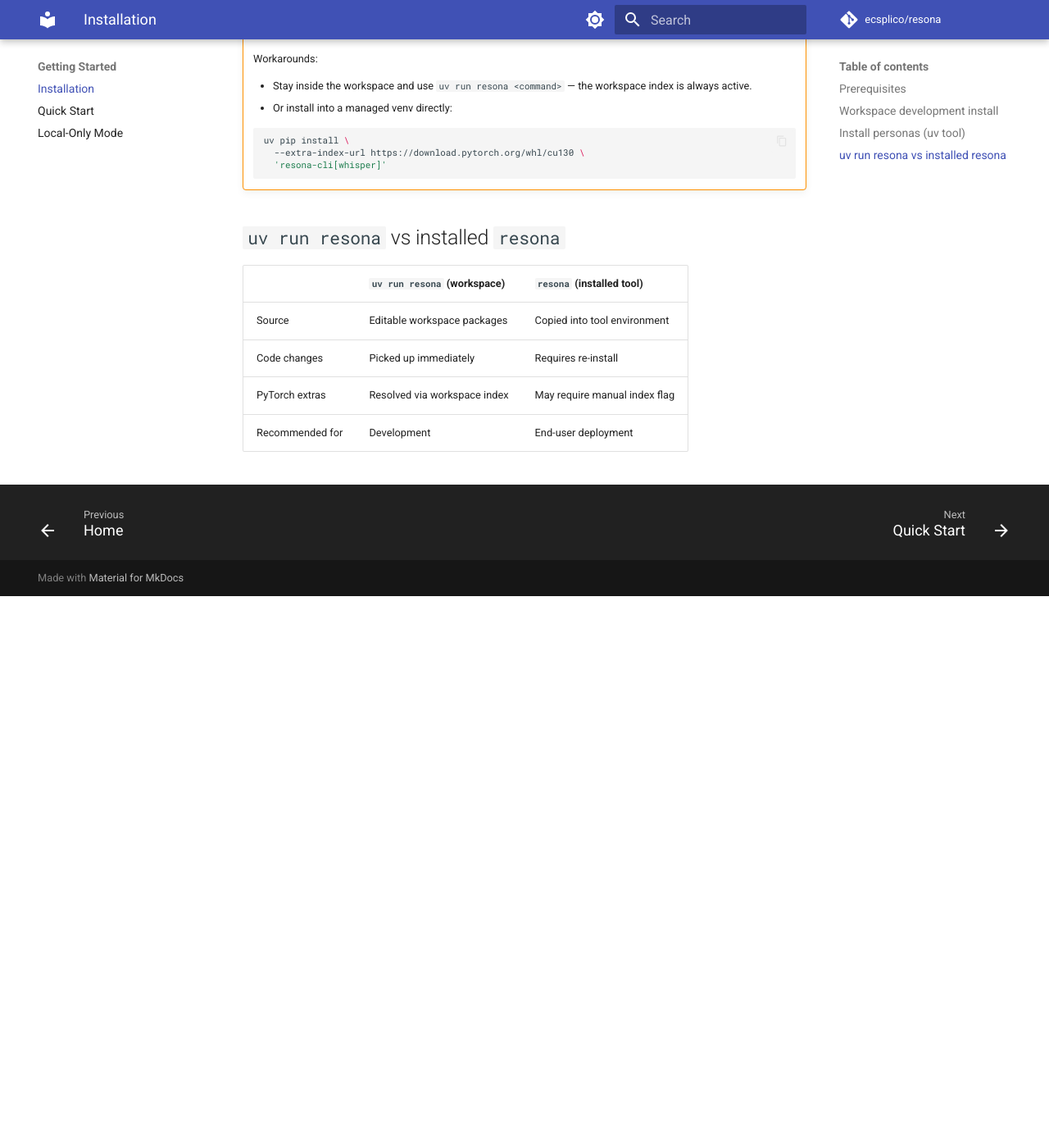
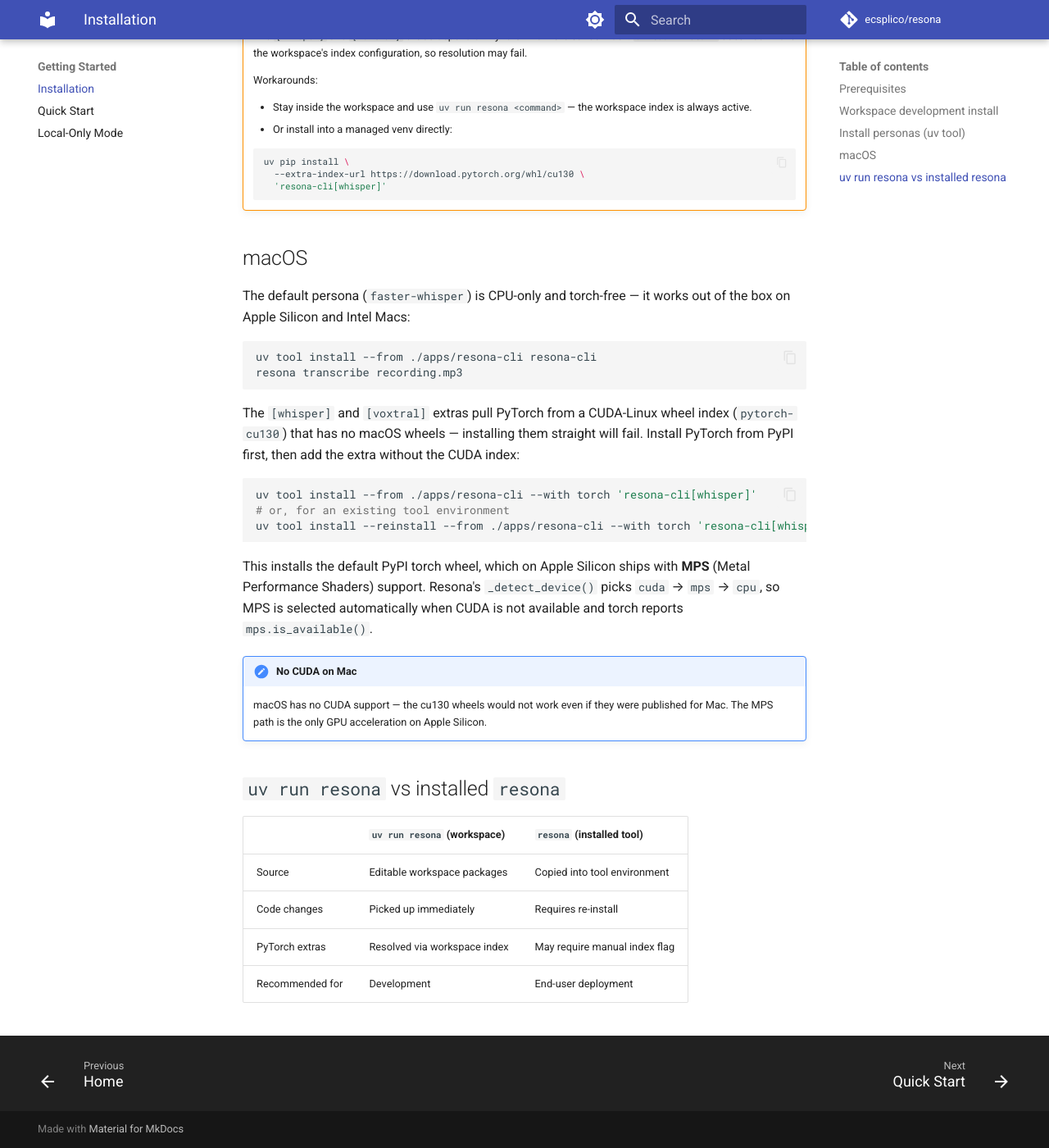
Before and after one commit to ecsplico/resona, an MkDocs documentation site: the page built from docs/getting-started/installation.md, in a window 1280 px wide and 1400 px high, scrolled down 1478 px. Shown: the whole window at 82% size. Built offline with MkDocs 1.6.1 and Material for MkDocs 9.7.7, drawn with Linux system fonts in a browser that asks for light colours; comment, search, counter and statistics services are not loaded; before the commit the page ends 2205 px from its top, so only the background shows below that; some of the changed text lies outside the part shown.

Commit message:
chore(install): bugfixes & ergonomics across install/deploy
- .env.example: rewrite (was stale; used ENGINE_* / WS_API_* names that
  no longer exist) — now lists every config()/os.getenv() var in the repo
- pyproject (root + resona-cli): declare cu130 pytorch index in both so
  it works for `uv sync --all-packages` and `uv tool install`
- resona-cli: add `all` extra bundling whisper + voxtral engines
- asr-core: `_detect_device()` picks cuda → mps → cpu (MPS on Apple Silicon)
- drop `--no-build-isolation-package openai-whisper` across all docs and CI;
  workspace `[tool.uv.extra-build-dependencies]` handles it (verified uv 0.11.14)
- README: remove duplicated "Install CLI tool" section, link to docs
- installation.md: add macOS section for [whisper]/[voxtral] extras
- docker-compose.resona.yml: split ./data bind into 4 named volumes
  (audio, md, db, profiles); add api healthcheck + depends_on engine-faster-whisper
- docker-compose.cpu.yml (new): override that strips GPU reservation
  and uses `small` model for CPU-only hosts
- .github/workflows/test.yml (new): PR + push CI with uv cache + pytest
- resona-api: `_validate_env()` lifespan check — parses RESONA_ENGINE_URLS,
  probes data dirs for writability, warns on missing RESONA_API_KEY,
  logs resolved config summary

Co-Authored-By: Claude Opus 4.7 (1M context) <noreply@anthropic.com>

````diff
--- a/docs/getting-started/installation.md
+++ b/docs/getting-started/installation.md
@@ -16,10 +16,10 @@ Clone the repo and sync all packages in one step:
 ```bash
 git clone https://github.com/ecsplico/resona.git
 cd resona
-uv sync --all-packages --no-build-isolation-package openai-whisper
+uv sync --all-packages
 ```
 
-`--no-build-isolation-package openai-whisper` is required because the legacy `openai-whisper` package does not declare its build-time dependencies.
+The legacy `openai-whisper` package does not declare its build-time dependencies; the workspace root's `[tool.uv.extra-build-dependencies]` block supplies `setuptools` and `wheel` so `uv sync` succeeds without a manual `--no-build-isolation-package` flag.
 
 Run commands through `uv run` while inside the workspace:
 
@@ -55,6 +55,28 @@ The **default install is torch-free**: it bundles faster-whisper via CTranslate2
         'resona-cli[whisper]'
       ```
 
+## macOS
+
+The default persona (`faster-whisper`) is CPU-only and torch-free — it works out of the box on Apple Silicon and Intel Macs:
+
+```bash
+uv tool install --from ./apps/resona-cli resona-cli
+resona transcribe recording.mp3
+```
+
+The `[whisper]` and `[voxtral]` extras pull PyTorch from a CUDA-Linux wheel index (`pytorch-cu130`) that has no macOS wheels — installing them straight will fail. Install PyTorch from PyPI first, then add the extra without the CUDA index:
+
+```bash
+uv tool install --from ./apps/resona-cli --with torch 'resona-cli[whisper]'
+# or, for an existing tool environment
+uv tool install --reinstall --from ./apps/resona-cli --with torch 'resona-cli[whisper]'
+```
+
+This installs the default PyPI torch wheel, which on Apple Silicon ships with **MPS** (Metal Performance Shaders) support. Resona's `_detect_device()` picks `cuda` → `mps` → `cpu`, so MPS is selected automatically when CUDA is not available and torch reports `mps.is_available()`.
+
+!!! note "No CUDA on Mac"
+    macOS has no CUDA support — the cu130 wheels would not work even if they were published for Mac. The MPS path is the only GPU acceleration on Apple Silicon.
+
 ## `uv run resona` vs installed `resona`
 
 | | `uv run resona` (workspace) | `resona` (installed tool) |
--- a/pyproject.toml
+++ b/pyproject.toml
@@ -6,6 +6,10 @@ requires-python = ">=3.12"
 [tool.uv.workspace]
 members = ["packages/*", "apps/resona-cli"]
 
+# pytorch-cu130 is declared here so workspace dev (`uv sync --all-packages`)
+# resolves torch to the CUDA wheels for engine-whisper / engine-voxtral. It is
+# also declared in apps/resona-cli/pyproject.toml so it travels with
+# `uv tool install --from ./apps/resona-cli` — workspace-level indexes do not.
 [[tool.uv.index]]
 name = "pytorch-cu130"
 url = "https://download.pytorch.org/whl/cu130"
````
Also changed, not shown: CLAUDE.md (+1 -1 lines), README.md (+2 -7 lines), docker-compose.cpu.yml (added, +19 -0 lines), docker-compose.resona.yml (+24 -1 lines), docs/development/workflow.md (+4 -3 lines), docs/getting-started/quick-start.md (+1 -1 lines), docs/server/full-stack.md (+1 -1 lines), 7 other files.
